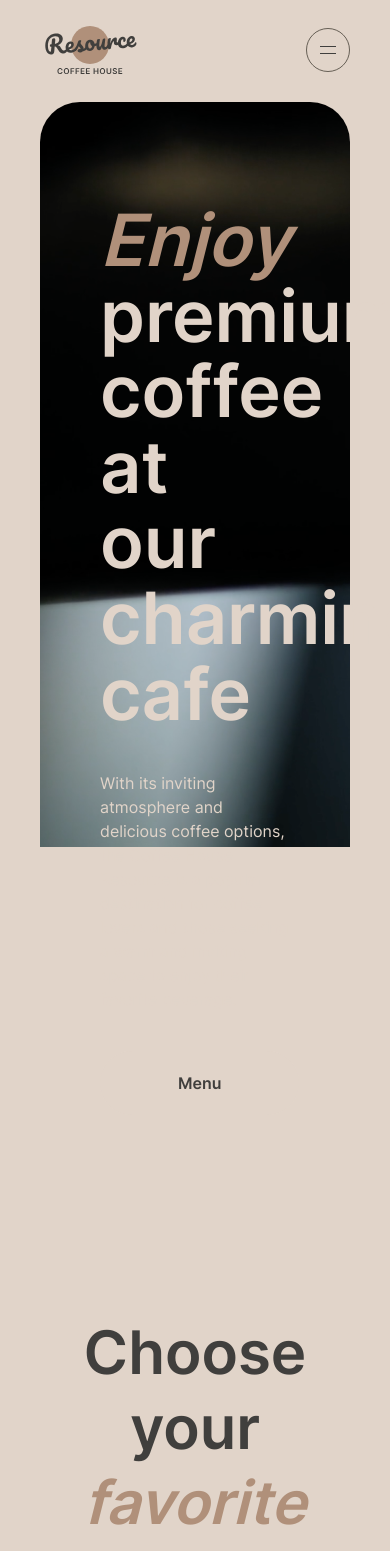
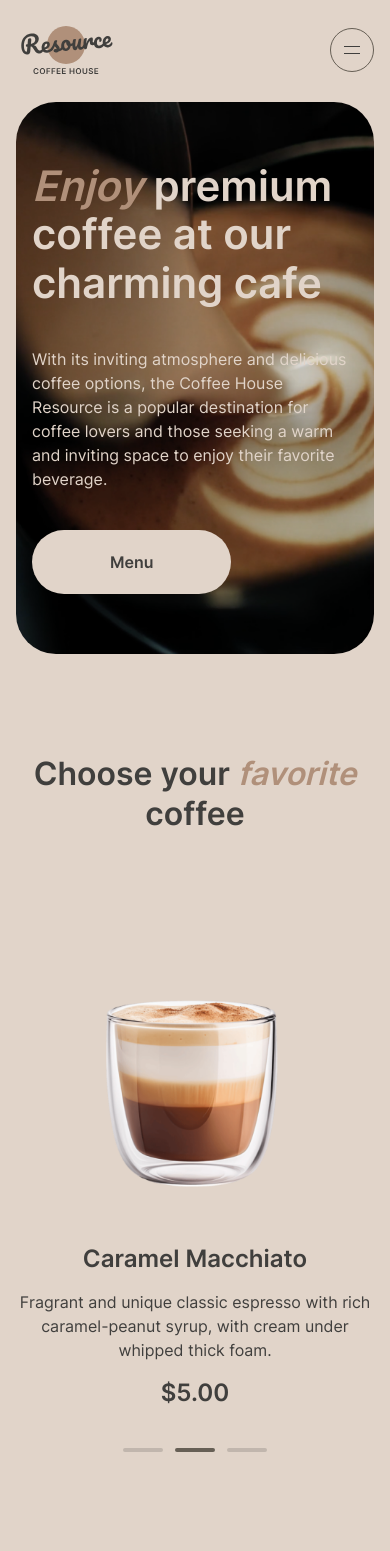
Before and after one commit to Suficks/Coffee-House, a React (Create React App) app in the folder app/: page / in a window 390 px wide. Shown: the top 1551 px of the page. Built offline with nearby package versions, Linux system fonts and the light colour scheme.

Commit message:
feat: add media 380px

```diff
--- a/app/src/App/app.scss
+++ b/app/src/App/app.scss
@@ -9,3 +9,9 @@
 
   box-sizing: border-box;
 }
+
+@media screen and (max-width: 767px) {
+  .wrapper {
+    padding: 20px 16px 40px;
+  }
+}
--- a/app/src/Pages/Home/Components/About/About.jsx
+++ b/app/src/Pages/Home/Components/About/About.jsx
@@ -13,12 +13,12 @@ const About = () => {
           <div className="wrap">
             <img src={About1} className="aboutPic" alt="aboutPic" />
           </div>
-          <div className="wrap">
+          <div className="wrap small_wrap">
             <img src={About2} className="aboutPic small" alt="aboutPic" />
           </div>
         </div>
         <div className="box">
-          <div className="wrap">
+          <div className="wrap small_wrap">
             <img src={About3} className="aboutPic small" alt="aboutPic" />
           </div>
           <div className="wrap">
--- a/app/src/Pages/Home/Components/About/about.scss
+++ b/app/src/Pages/Home/Components/About/about.scss
@@ -32,6 +32,7 @@
   }
 
   .aboutPic {
+    width: 100%;
     object-fit: cover;
     transition: 0.5s ease;
     transform: scale(1.1);
@@ -46,7 +47,7 @@
       grid-template-columns: 1fr;
     }
 
-    .small {
+    .small_wrap {
       display: none;
     }
 
@@ -60,4 +61,22 @@
       gap: 0;
     }
   }
+
+  @media screen and (max-width: 767px) {
+    .title {
+      @include inter (32px, 600, 40px);
+    }
+
+    .wrap {
+      margin: auto;
+      max-width: calc(348px + (688 - 348) * ((100vw - 380px) / (767 - 380)));
+      height: 590px;
+      width: 100%;
+    }
+
+    .aboutPic {
+      max-width: calc(348px + (688 - 348) * ((100vw - 380px) / (767 - 380)));
+      height: 100%;
+    }
+  }
 }
--- a/app/src/Pages/Home/Components/Enjoy/enjoy.scss
+++ b/app/src/Pages/Home/Components/Enjoy/enjoy.scss
@@ -62,10 +62,28 @@
       opacity: 1;
     }
   }
+
+  @media screen and (max-width: 767px) {
+    .title {
+      @include inter (42px, 600, 48.3px);
+    }
+
+    .subtitle {
+      margin-bottom: 39px;
+    }
+  }
 }
 
 @media screen and (max-width: 1024px) {
   .enjoy {
     padding: 100px 60px;
+    background: url('../../../../Assets/main.png') no-repeat 50%;
+    background-size: cover;
   }
 }
+
+@media screen and (max-width: 767px) {
+  .enjoy {
+    padding: 60px 16px;
+  }
+}
--- a/app/src/Pages/Home/Components/Favorite/Favorite.jsx
+++ b/app/src/Pages/Home/Components/Favorite/Favorite.jsx
@@ -14,6 +14,14 @@ const Favorite = () => {
           infinite={true}
           slidesToShow={1}
           slidesToScroll={1}
+          responsive={[
+            {
+              breakpoint: 767,
+              settings: {
+                arrows: false,
+              }
+            }
+          ]}
         >
           {options.map((option, index) => {
             const { img, name, description, cost } = option;
--- a/app/src/Pages/Home/Components/Favorite/favorite.scss
+++ b/app/src/Pages/Home/Components/Favorite/favorite.scss
@@ -121,4 +121,18 @@
     max-width: 480px;
     @include inter (16px, 400, 24px);
   }
+
+  @media screen and (max-width: 767px) {
+    .title {
+      @include inter (32px, 600, 40px);
+    }
+
+    .item {
+      max-width: 348px;
+    }
+
+    .slick-list {
+      margin: 0;
+    }
+  }
 }
--- a/app/src/Pages/Home/Components/Mobile/mobile.scss
+++ b/app/src/Pages/Home/Components/Mobile/mobile.scss
@@ -25,6 +25,7 @@
   .store {
     padding: 0;
     display: inline-block;
+    margin-right: 20px;
 
     border-radius: 100px;
     border: none;
@@ -39,10 +40,6 @@
     }
   }
 
-  .google {
-    margin-left: 20px;
-  }
-
   .storeImg {
     transition: 0.3s ease;
 
@@ -50,12 +47,8 @@
       filter: brightness(0) saturate(100%) invert(91%) sepia(15%) saturate(197%) hue-rotate(345deg) brightness(94%) contrast(88%);
     }
   }
-}
 
-@media screen and (max-width: 1130px) {
-  .mobile {
-    flex-direction: column;
-
+  @media screen and (max-width: 1130px) {
     .info {
       max-width: 100%;
       margin-bottom: 93px;
@@ -65,4 +58,28 @@
       margin-bottom: 40px;
     }
   }
+
+  @media screen and (max-width: 767px) {
+    .title {
+      @include inter (32px, 600, 40px);
+    }
+
+    .store {
+      margin-bottom: 20px;
+    }
+
+    .screens {
+      max-width: 348px;
+    }
+
+    .info {
+      margin-bottom: 20px;
+    }
+  }
 }
+
+@media screen and (max-width: 1130px) {
+  .mobile {
+    flex-direction: column;
+  }
+}
--- a/app/src/components/Footer/footer.scss
+++ b/app/src/components/Footer/footer.scss
@@ -117,6 +117,13 @@
       background: url('../../Assets/clock-icon.svg');
     }
   }
+
+  @media screen and (max-width: 767px) {
+    .title {
+      @include inter (32px, 600, 40px);
+      margin-bottom: 38px;
+    }
+  }
 }
 
 @media screen and (max-width: 1024px) {
@@ -127,3 +134,10 @@
     gap: 87px;
   }
 }
+
+@media screen and (max-width: 767px) {
+  .footer {
+    padding: 60px 16px 45px;
+    gap: 26px;
+  }
+}
--- a/app/src/components/Header/Header.jsx
+++ b/app/src/components/Header/Header.jsx
@@ -66,7 +66,12 @@ const Header = ({ location }) => {
           </li>
         </ul>
       </nav>
-      <Link to="/menu" className={`menuLink ${location === '/menu' ? 'menuLinkActive' : ''} ${burgerActive ? 'nav_active' : ''}`}>Menu</Link>
+      <Link to="/menu"
+        className={`menuLink ${location === '/menu' ? 'menuLinkActive' : ''} ${burgerActive ? 'nav_active' : ''}`}
+        onClick={() => setBurgerActive(false)}
+      >
+        Menu
+      </Link>
       <Burger burgerActive={burgerActive} setBurgerActive={setBurgerActive} />
     </header>
   )
```
